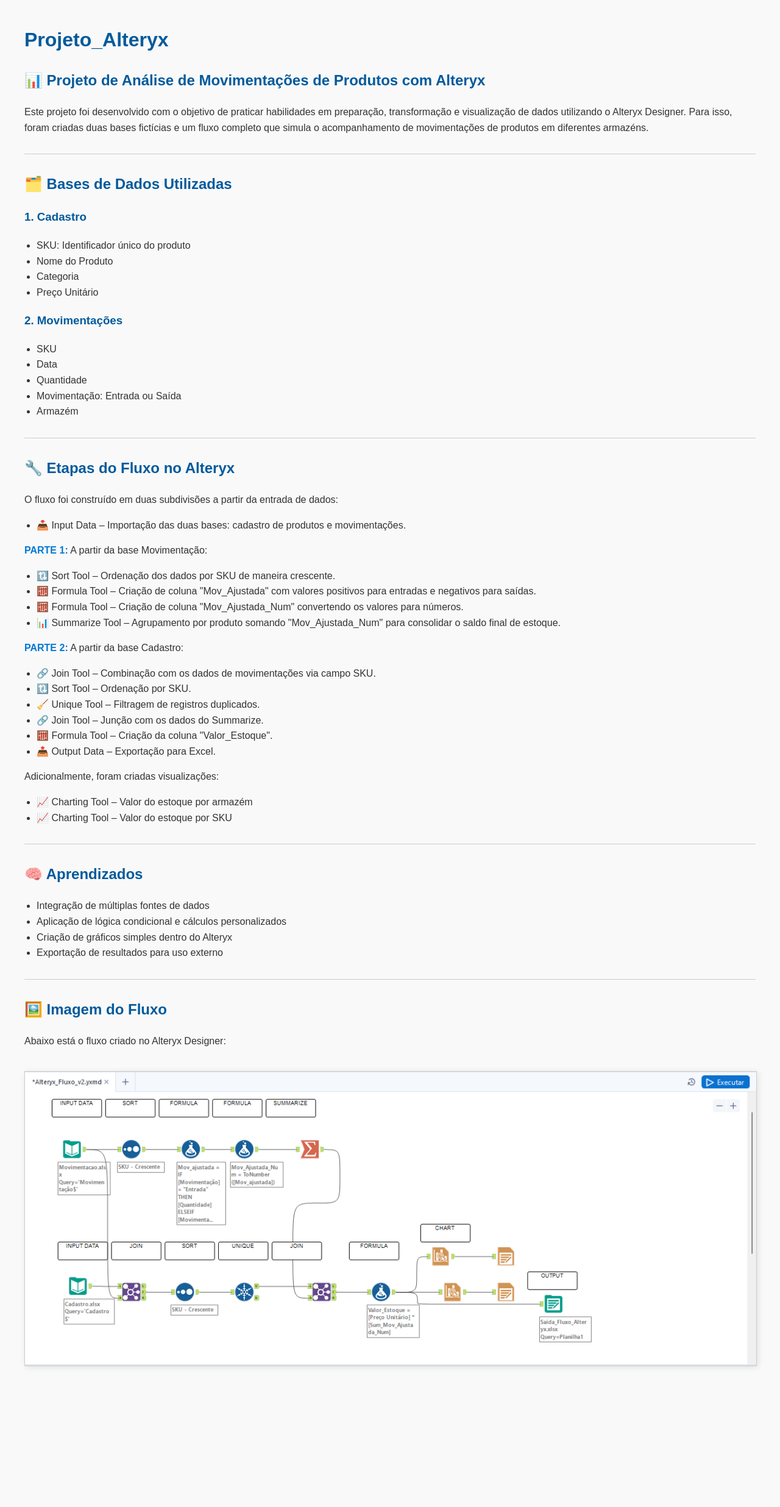
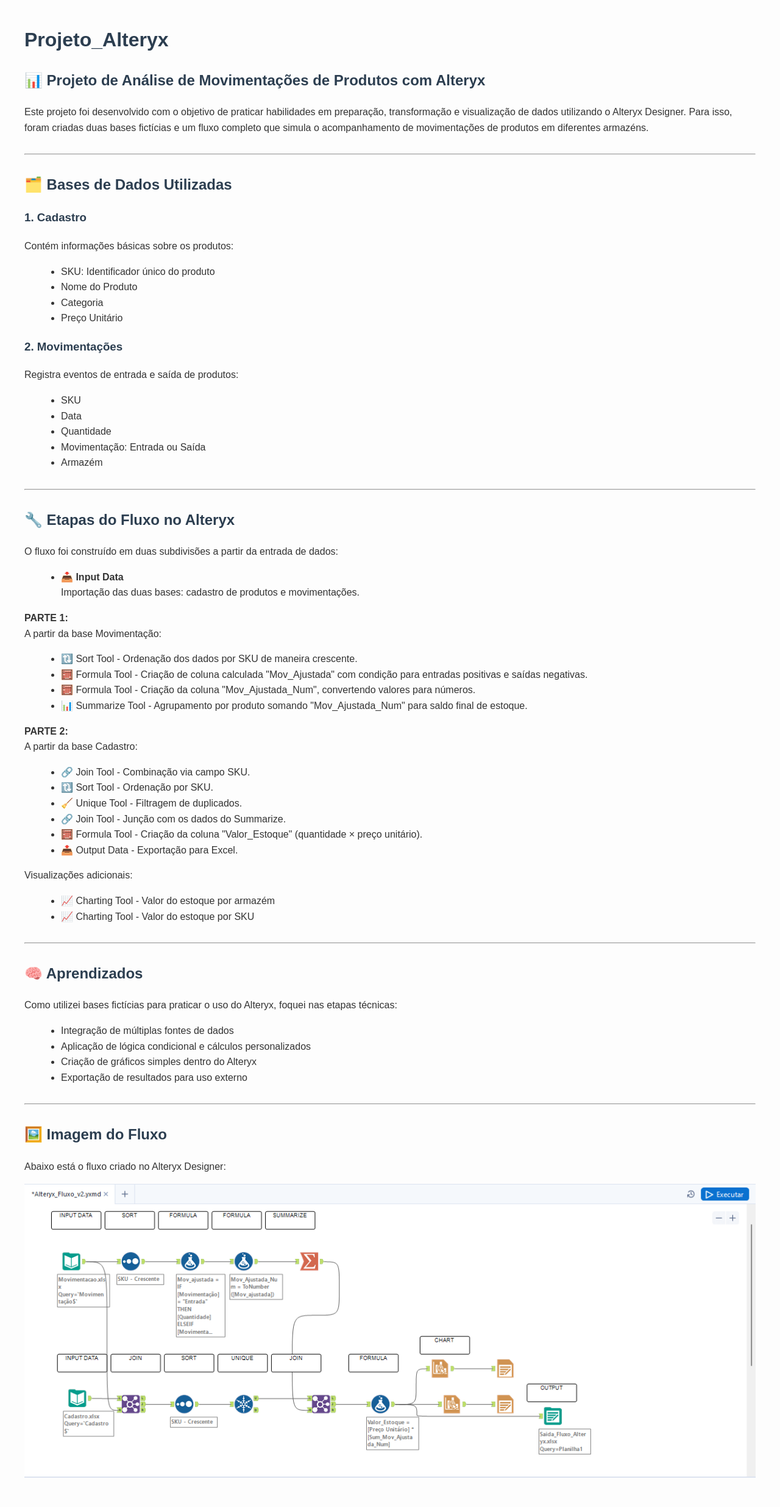
Before and after one commit to mnd43/Portifolio-Mnd43, a Jekyll site: the page Alteryx/index.html, which Jekyll copies as it is, in a window 1280 px wide. Shown: the whole page at 61% size. Built offline with Jekyll 4.4.1, drawn with Linux system fonts in a browser that asks for light colours; before the commit the page ends 2308 px from its top, so only the background shows below that.

Commit message:
Update index.html

```diff
--- a/Alteryx/index.html
+++ b/Alteryx/index.html
@@ -2,37 +2,24 @@
 <html lang="pt-br">
 <head>
   <meta charset="UTF-8">
-  <title>Projeto Alteryx</title>
+  <title>Projeto_Alteryx</title>
   <style>
     body {
       font-family: Arial, sans-serif;
       margin: 40px;
-      background-color: #f9f9f9;
+      background-color: #fdfdfd;
       color: #333;
       line-height: 1.6;
     }
     h1, h2, h3 {
-      color: #005a9c;
-    }
-    img {
-      max-width: 100%;
-      margin: 20px 0;
-      border: 1px solid #ccc;
-      box-shadow: 2px 2px 10px rgba(0,0,0,0.1);
-    }
-    .section {
-      margin-bottom: 40px;
+      color: #2c3e50;
     }
     ul {
-      padding-left: 20px;
+      list-style-type: disc;
+      margin-left: 20px;
     }
     hr {
-      border: none;
-      border-top: 1px solid #ccc;
       margin: 30px 0;
-    }
-    strong {
-      color: #0078d4;
     }
   </style>
 </head>
@@ -48,6 +35,7 @@
   <h2>🗂️ Bases de Dados Utilizadas</h2>
 
   <h3>1. Cadastro</h3>
+  <p>Contém informações básicas sobre os produtos:</p>
   <ul>
     <li>SKU: Identificador único do produto</li>
     <li>Nome do Produto</li>
@@ -56,6 +44,7 @@
   </ul>
 
   <h3>2. Movimentações</h3>
+  <p>Registra eventos de entrada e saída de produtos:</p>
   <ul>
     <li>SKU</li>
     <li>Data</li>
@@ -70,36 +59,37 @@
   <p>O fluxo foi construído em duas subdivisões a partir da entrada de dados:</p>
 
   <ul>
-    <li>📥 Input Data – Importação das duas bases: cadastro de produtos e movimentações.</li>
+    <li>📥 <strong>Input Data</strong><br>Importação das duas bases: cadastro de produtos e movimentações.</li>
   </ul>
 
-  <p><strong>PARTE 1:</strong> A partir da base Movimentação:</p>
+  <p><strong>PARTE 1:</strong><br>A partir da base Movimentação:</p>
   <ul>
-    <li>🔃 Sort Tool – Ordenação dos dados por SKU de maneira crescente.</li>
-    <li>🧮 Formula Tool – Criação de coluna "Mov_Ajustada" com valores positivos para entradas e negativos para saídas.</li>
-    <li>🧮 Formula Tool – Criação de coluna "Mov_Ajustada_Num" convertendo os valores para números.</li>
-    <li>📊 Summarize Tool – Agrupamento por produto somando "Mov_Ajustada_Num" para consolidar o saldo final de estoque.</li>
+    <li>🔃 Sort Tool - Ordenação dos dados por SKU de maneira crescente.</li>
+    <li>🧮 Formula Tool - Criação de coluna calculada "Mov_Ajustada" com condição para entradas positivas e saídas negativas.</li>
+    <li>🧮 Formula Tool - Criação da coluna "Mov_Ajustada_Num", convertendo valores para números.</li>
+    <li>📊 Summarize Tool - Agrupamento por produto somando "Mov_Ajustada_Num" para saldo final de estoque.</li>
   </ul>
 
-  <p><strong>PARTE 2:</strong> A partir da base Cadastro:</p>
+  <p><strong>PARTE 2:</strong><br>A partir da base Cadastro:</p>
   <ul>
-    <li>🔗 Join Tool – Combinação com os dados de movimentações via campo SKU.</li>
-    <li>🔃 Sort Tool – Ordenação por SKU.</li>
-    <li>🧹 Unique Tool – Filtragem de registros duplicados.</li>
-    <li>🔗 Join Tool – Junção com os dados do Summarize.</li>
-    <li>🧮 Formula Tool – Criação da coluna "Valor_Estoque".</li>
-    <li>📤 Output Data – Exportação para Excel.</li>
+    <li>🔗 Join Tool - Combinação via campo SKU.</li>
+    <li>🔃 Sort Tool - Ordenação por SKU.</li>
+    <li>🧹 Unique Tool - Filtragem de duplicados.</li>
+    <li>🔗 Join Tool - Junção com os dados do Summarize.</li>
+    <li>🧮 Formula Tool - Criação da coluna "Valor_Estoque" (quantidade × preço unitário).</li>
+    <li>📤 Output Data - Exportação para Excel.</li>
   </ul>
 
-  <p>Adicionalmente, foram criadas visualizações:</p>
+  <p>Visualizações adicionais:</p>
   <ul>
-    <li>📈 Charting Tool – Valor do estoque por armazém</li>
-    <li>📈 Charting Tool – Valor do estoque por SKU</li>
+    <li>📈 Charting Tool - Valor do estoque por armazém</li>
+    <li>📈 Charting Tool - Valor do estoque por SKU</li>
   </ul>
 
   <hr>
 
   <h2>🧠 Aprendizados</h2>
+  <p>Como utilizei bases fictícias para praticar o uso do Alteryx, foquei nas etapas técnicas:</p>
   <ul>
     <li>Integração de múltiplas fontes de dados</li>
     <li>Aplicação de lógica condicional e cálculos personalizados</li>
@@ -111,7 +101,7 @@
 
   <h2>🖼️ Imagem do Fluxo</h2>
   <p>Abaixo está o fluxo criado no Alteryx Designer:</p>
-  <img src="Fluxo_Alteryx.png" alt="Fluxo do projeto Alteryx">
+  <img src="Fluxo_Alteryx.png" alt="Fluxo do projeto Alteryx" style="max-width: 100%; height: auto;">
 
 </body>
 </html>
```
